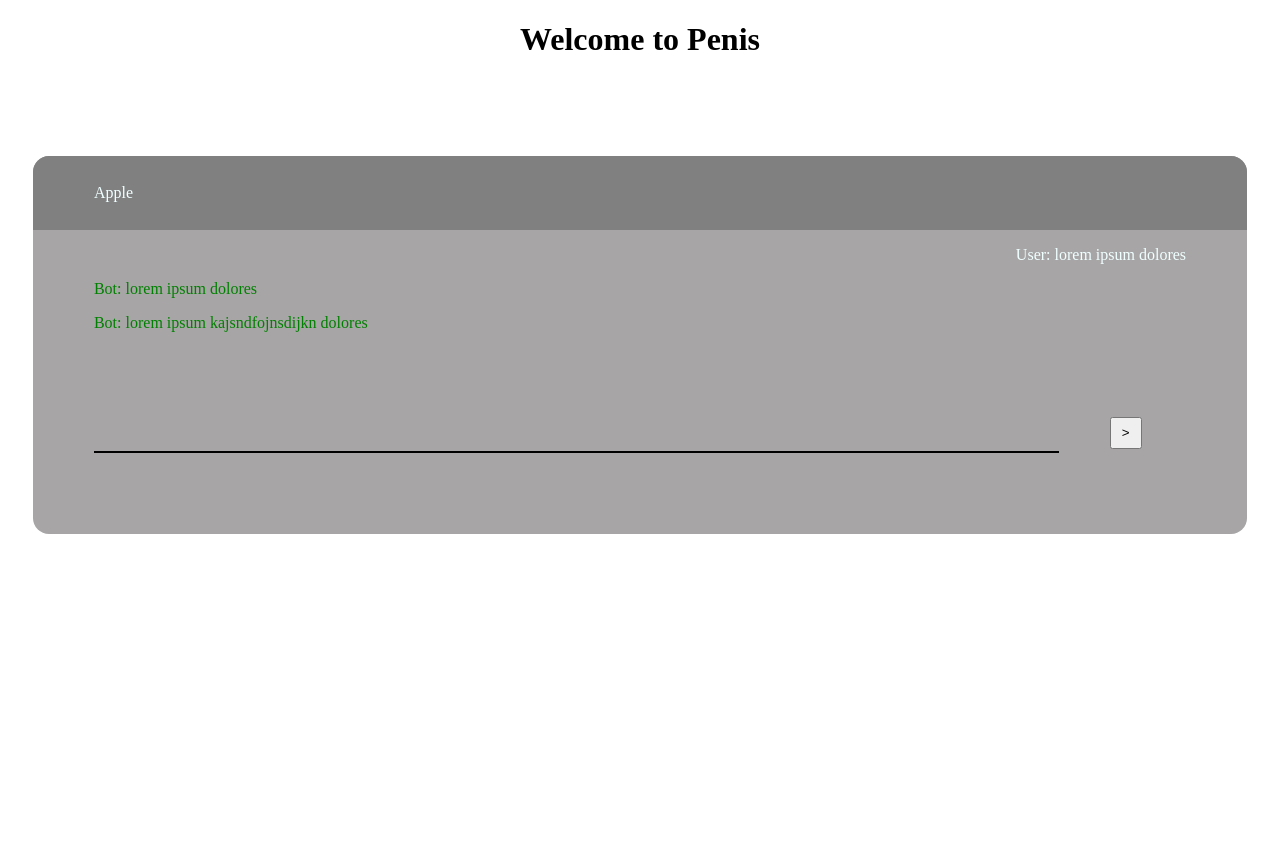
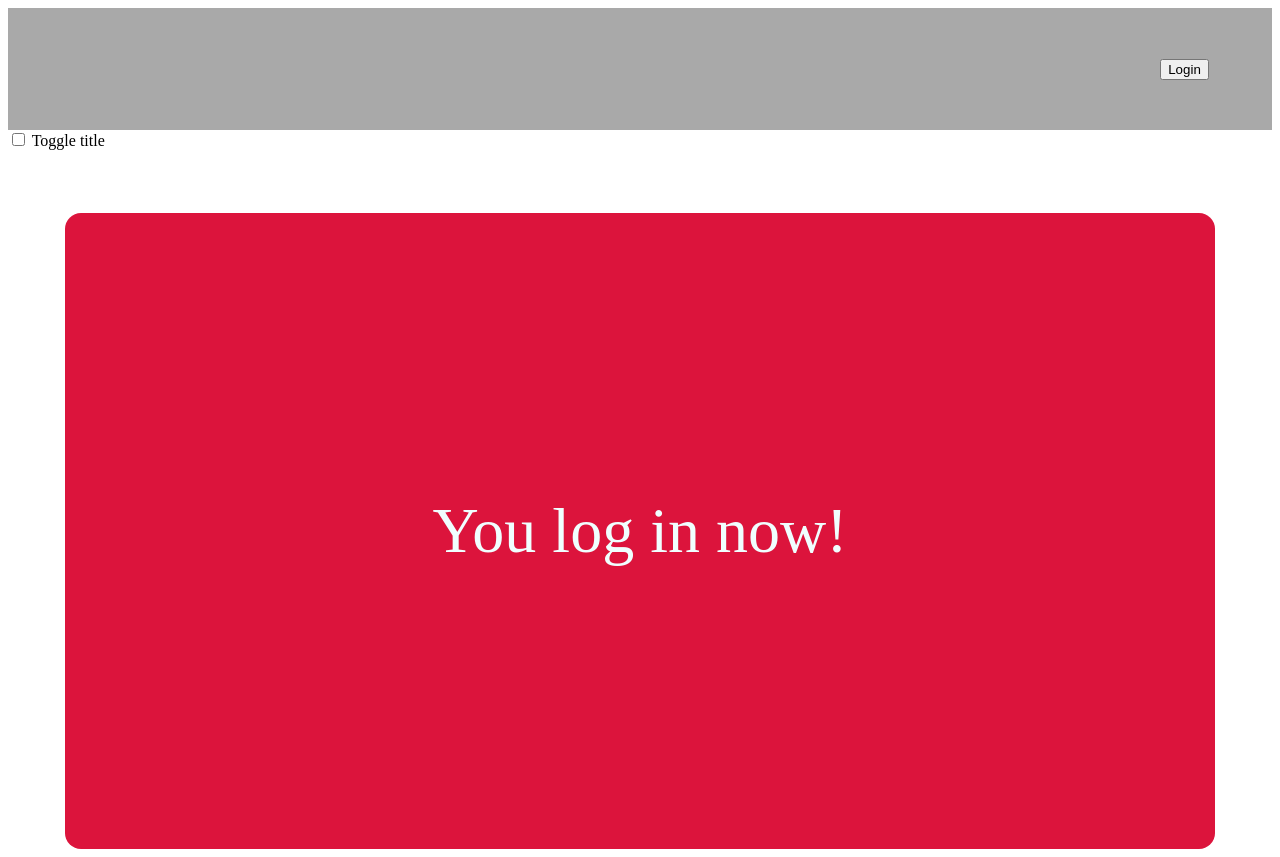
Before and after one commit to KostyaShey/legail, a SvelteKit app in the folder legail/: page / in a window 1280 px wide. Before the commit the page ends 800 px from the top, so only its background shows below. Built offline with nearby package versions, Linux system fonts and the light colour scheme.

Commit message:
added switch for log in

```diff
--- a/legail/src/routes/+layout.svelte
+++ b/legail/src/routes/+layout.svelte
@@ -1 +1,5 @@
+<script>
+	import Nav from './components/Nav.svelte'
+</script>
+<Nav />
 <slot></slot>
--- a/legail/src/routes/+page.svelte
+++ b/legail/src/routes/+page.svelte
@@ -1,14 +1,48 @@
 <script>
     import Chatbox from "./components/Chatbox.svelte";
-    let dimentions = {width:'500', height:'300'}
+    import LoginPage from "./components/LoginPage.svelte";
+    import { loginState } from "./stores/appState";
+
+    let visible = false;
+
+    function typewriter(node, { speed = 1 }) {
+        const valid = (
+            node.childNodes.length === 1 &&
+            node.childNodes[0].nodeType === Node.TEXT_NODE
+        );
+
+        if (!valid) {
+            throw new Error(`This transition only works on elements with a single text node child`);
+        };
+
+        const text = node.textContent;
+        const duration = text.length / (speed * 0.01);
+
+        return {
+            duration,
+            tick: t => {
+                const i = Math.trunc(text.length * t);
+                node.textContent = text.slice(0, i);
+            }
+	};
+}
+
 </script>
+<div>
+    <input type="checkbox" bind:checked={visible}> Toggle title
+</div>
 
 <div class="title">
-    <h1>Welcome to Penis</h1>
+    {#if visible}
+        <h1 transition:typewriter>Welcome to Penis</h1>
+    {/if}
 </div>
 
-
-<Chatbox />
+{#if $loginState}
+    <Chatbox />
+{:else}
+    <LoginPage />
+{/if}
 
 <style>
     .title {
--- a/legail/src/routes/components/Chatbox.svelte
+++ b/legail/src/routes/components/Chatbox.svelte
@@ -1,6 +1,7 @@
 <script>
 
 import { chatInfo, chatMessages } from "../stores/chatSession";
+import { fade } from 'svelte/transition';
 
 function returnSenderLabel (messageLabel) {
     return messageLabel ? "User:" : "Bot:";
@@ -23,8 +24,6 @@ function submitMessage() {
     addToMessages(chatObject);
     chatInput = ''
 };
-
-
 
 </script>
 
@@ -52,7 +51,9 @@ function submitMessage() {
         background-color: rgb(167, 165, 165);
         color: azure;
         border-radius: 1rem;
-        margin: 1% 2%;
+        margin: auto;
+        width: 90vw;
+        height: auto;
         overflow: hidden;
     }
     .chatHistory {
--- /dev/null
+++ b/legail/src/routes/components/LoginPage.svelte
@@ -0,0 +1,19 @@
+<div class="loginArea">
+    <p>You log in now!</p>
+</div>
+
+<style>
+    .loginArea {
+        display: flex;
+        align-items:center;
+        justify-content:center;
+        margin: auto;
+        background-color: crimson;
+        color: azure;
+        width: 80vw;
+        height: 70vh;
+        padding: 3% 5%;
+        font-size: 4rem;
+        border-radius: 1rem;
+    }
+</style>
--- /dev/null
+++ b/legail/src/routes/components/Nav.svelte
@@ -0,0 +1,22 @@
+<script>
+	import { loginState } from "../stores/appState";
+</script>
+
+
+
+<div class="navigation">
+    {#if $loginState}
+        <button on:click={loginState.change}>Logout</button>
+    {:else}
+        <button on:click={loginState.change}>Login</button>
+    {/if}
+</div>
+
+<style>
+    .navigation {
+        display: flex;
+        justify-content: end;
+        padding: 4% 5%;
+        background-color: darkgrey;
+    }
+</style>
--- /dev/null
+++ b/legail/src/routes/stores/appState.js
@@ -0,0 +1,16 @@
+import { subscribe } from "svelte/internal";
+import { writable } from "svelte/store";
+
+
+
+function createLoginState() {
+    const {subscribe, update} = writable (false);
+
+    return {
+        subscribe,
+        change: () => update(n => !n)
+    }
+
+}
+
+export const loginState = createLoginState();
--- a/legail/src/routes/stores/chatSession.js
+++ b/legail/src/routes/stores/chatSession.js
@@ -1,4 +1,5 @@
 import { readable, writable } from "svelte/store";
+
 
 export let chatMessages = writable([
     {
```
